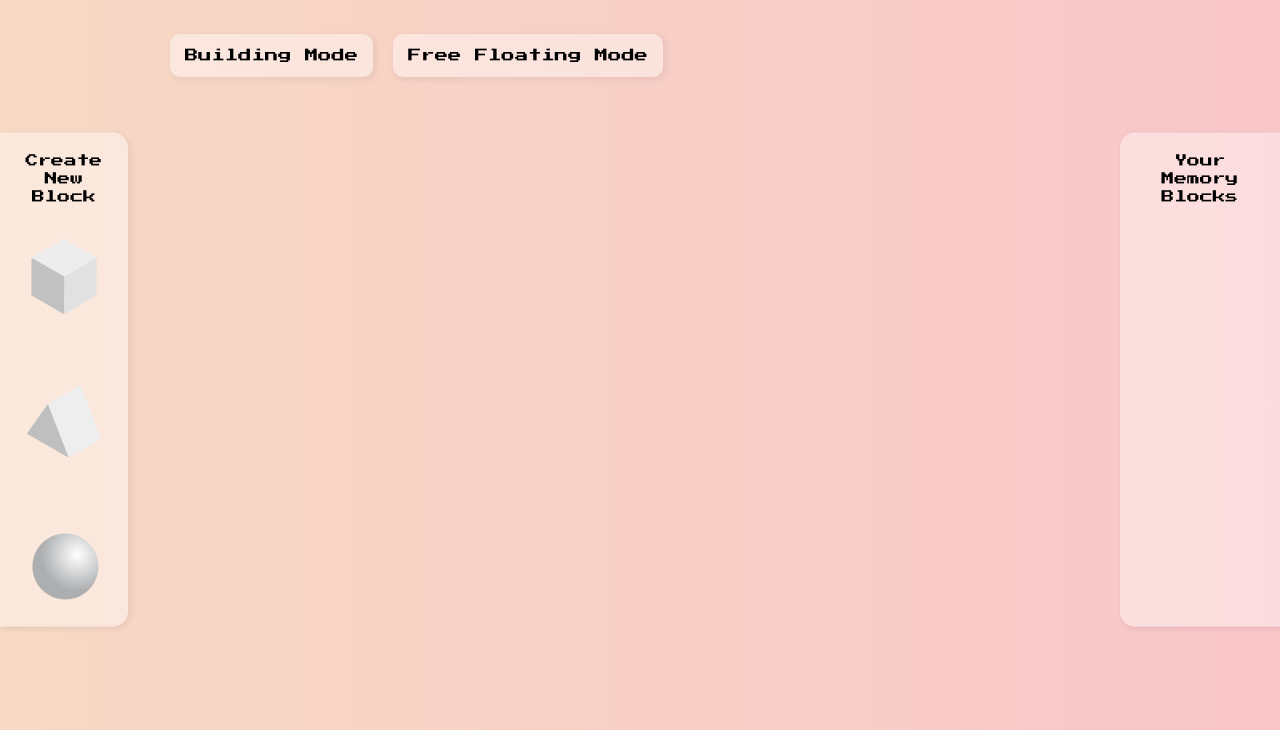
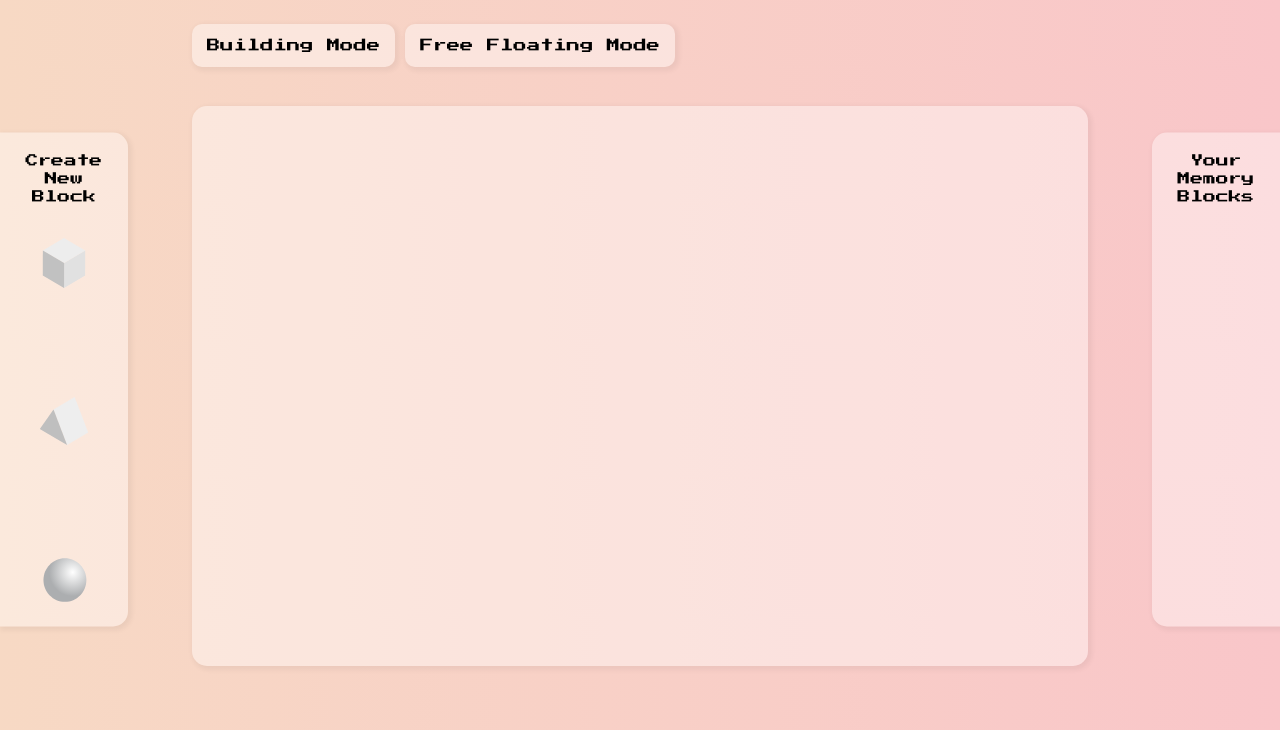
Before and after one commit to alexawhy/memory-castle, a website built with webpack: page index.html in a window 1280 px wide. Shown: the part 70-800 px from the top of the page. Built offline with nearby package versions, Linux system fonts and the light colour scheme.

Commit message:
Add modal basic CSS

```diff
--- a/index.html
+++ b/index.html
@@ -9,6 +9,9 @@
 </head>
 
 <body>
+  <div class="modal">
+    <div id="newBlockCanvas"></div>
+  </div>
   <header>
     <h1 id="page-title">Memory Castle</h1>
   </header>
--- a/src/index.js
+++ b/src/index.js
@@ -1,2 +1,2 @@
-import "./scripts/left/new_block";
+import "./scripts/new-block/left-sidebar";
 import "./styles/index.scss";
--- a/src/styles/index.scss
+++ b/src/styles/index.scss
@@ -3,5 +3,6 @@
 @import './reset.scss';
 @import './layout.scss';
 @import './left-sidebar.scss';
+@import './new-block-modal.scss';
 @import './right-sidebar.scss';
 @import './main.scss';
--- a/src/styles/left-sidebar.scss
+++ b/src/styles/left-sidebar.scss
@@ -20,8 +20,7 @@
 
   img {
     display: block;
-    width: 80px;
-    height: 80px;
+    width: 60%;
     transition: 0.2s;
 
     &:hover {
--- a/src/styles/main.scss
+++ b/src/styles/main.scss
@@ -1,5 +1,5 @@
 main {
-  width: 75vw;
+  width: 70vw;
   margin: 40px auto 0px auto;
   // border: 1px solid green;
   box-sizing: content-box;
@@ -13,7 +13,7 @@ main {
 
   button {
     padding: 15px;
-    margin: 10px;
+    margin-right: 10px;
     font-family: $pixel;
     border-radius: 10px;
     box-shadow: 2px 2px 5px 2px $gray-5;
--- /dev/null
+++ b/src/styles/new-block-modal.scss
@@ -0,0 +1,14 @@
+.modal {
+  // display: none;
+  display: block;
+  position: absolute;
+  width: 70vw;
+  height: 70vh;
+  top: 50%;
+  left: 50%;
+  transform: translate(-50%, -40%);
+  background-color: $white-40;
+  border-radius: 15px;
+  box-shadow: 2px 2px 5px 2px $gray-5;
+  z-index: 10;
+}
--- a/src/styles/right-sidebar.scss
+++ b/src/styles/right-sidebar.scss
@@ -1,6 +1,6 @@
 .right-sidebar {
   position: absolute;
-  width: 12.5vw;
+  width: 10vw;
   min-width: 120px;
   background-color: $white-40;
   padding: 20px;
```
